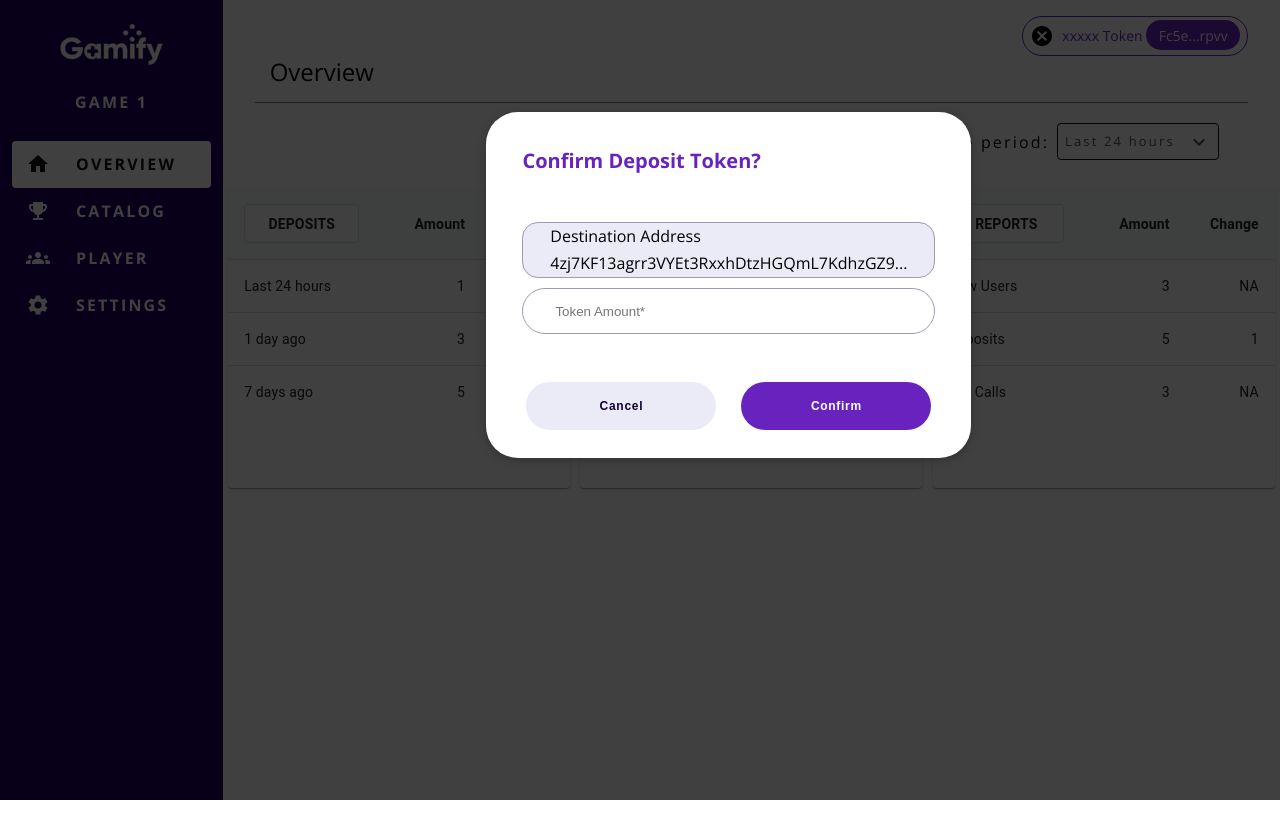
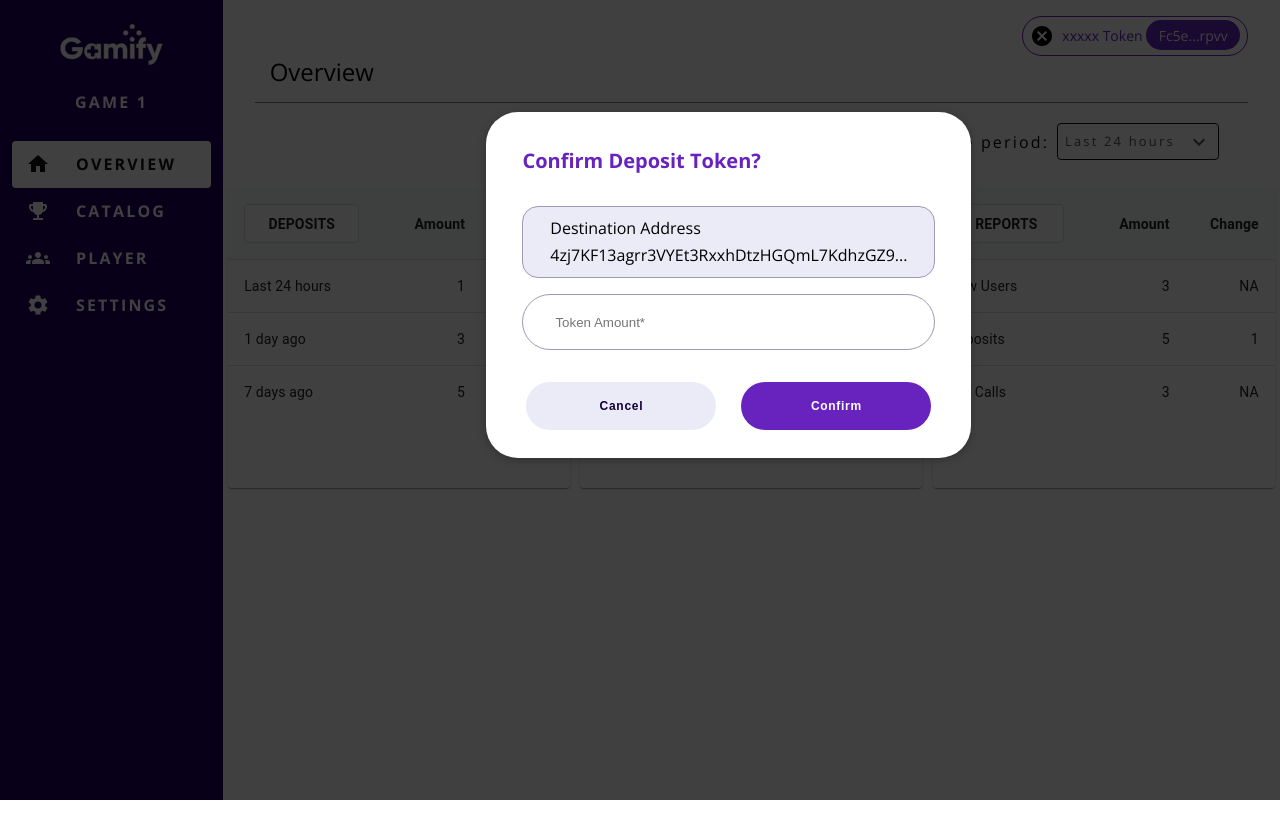
Before and after one commit to Sotatek-NguyenNguyen/gaming-adminpage, a Next.js app: page /overview in a window 1280 px wide. Built offline with nearby package versions, Linux system fonts and the light colour scheme.

Commit message:
finish: custom modal

```diff
--- a/components/UI/Modal.js
+++ b/components/UI/Modal.js
@@ -17,7 +17,7 @@ const ModalOverlay = (props) => {
           Destination Address <br />
           4zj7KF13agrr3VYEt3RxxhDtzHGQmL7KdhzGZ9...
         </div>
-        <Input placeholder="Token Amount*" id="token-amount" />
+        <Input placeholder="Token Amount*" min="0" type="number" id="token-amount" />
       </div>
 
       <div className="modal__actions">
--- a/sass/components/_modal.scss
+++ b/sass/components/_modal.scss
@@ -44,7 +44,9 @@
       border-radius: 16px;
       display: flex;
       justify-content: center;
-      margin-bottom: 10px;
+      margin-bottom: 16px;
+      height: 72px;
+      align-items: center;
     }
 
     input {
@@ -53,6 +55,7 @@
       border: 1px solid #9f99b3;
       box-sizing: border-box;
       border-radius: 32px;
+      height: 56px;
 
       &:focus {
         border: 1px solid #6823BF;
```
